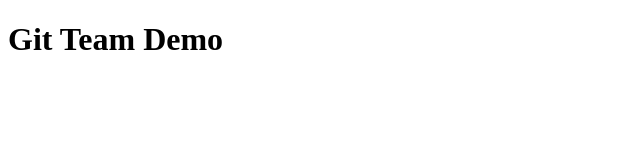
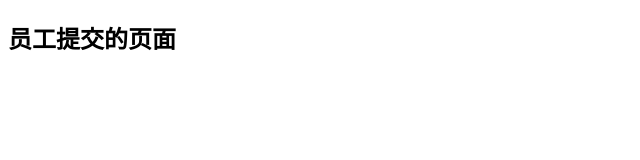
Before and after one commit to linghang123/git-team-demo, a website: page index.html in a window 1280 px wide. Shown: the whole page, without its empty margins (0-640 px from the left). Drawn offline with Linux system fonts and the light colour scheme.

Commit message:
change page title

```diff
--- a/index.html
+++ b/index.html
@@ -5,6 +5,6 @@
     <title>Git Team Demo</title>
 </head>
 <body>
-    <h1>Git Team Demo</h1>
+    <h2>员工提交的页面</h2>
 </body>
 </html>
```
